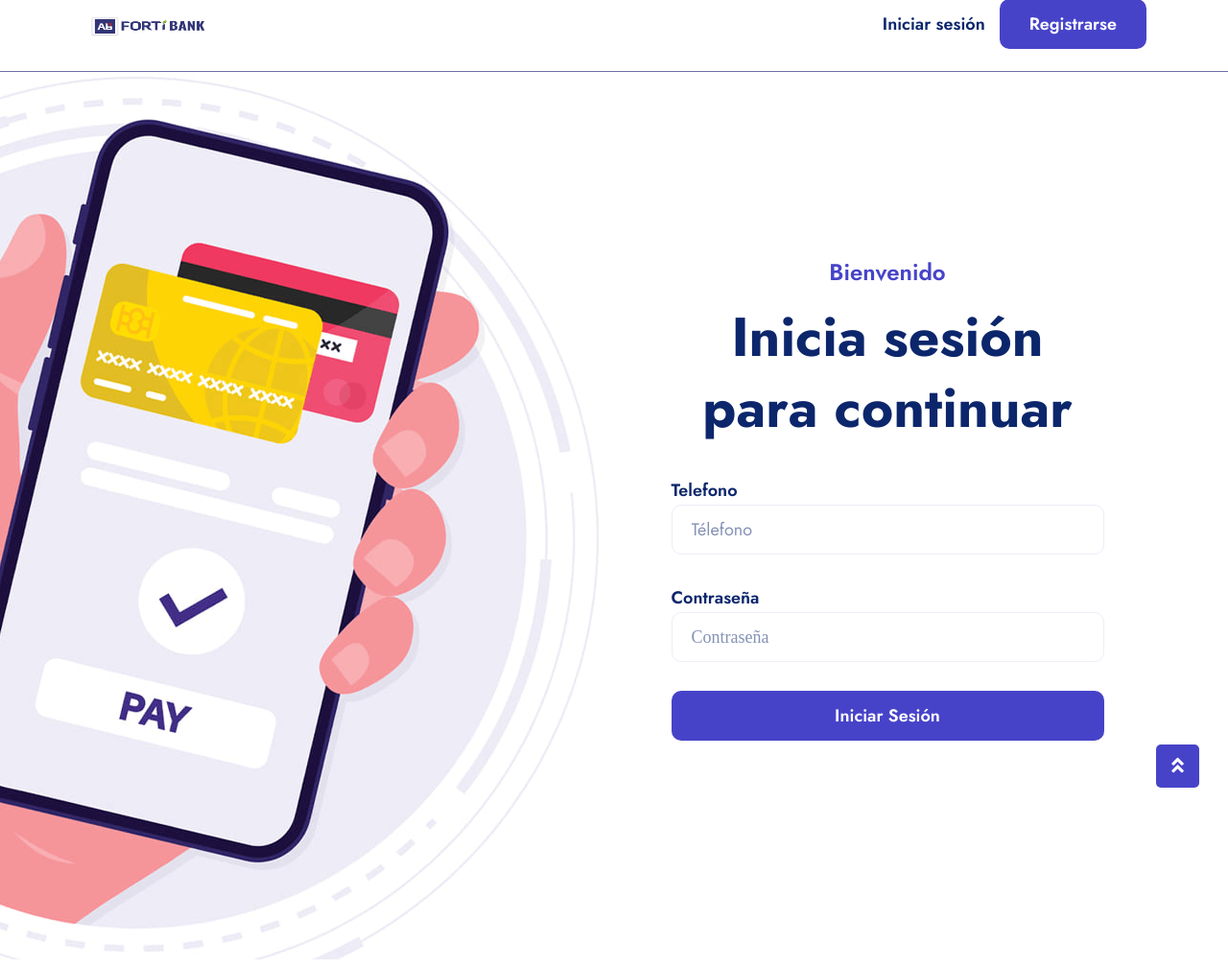
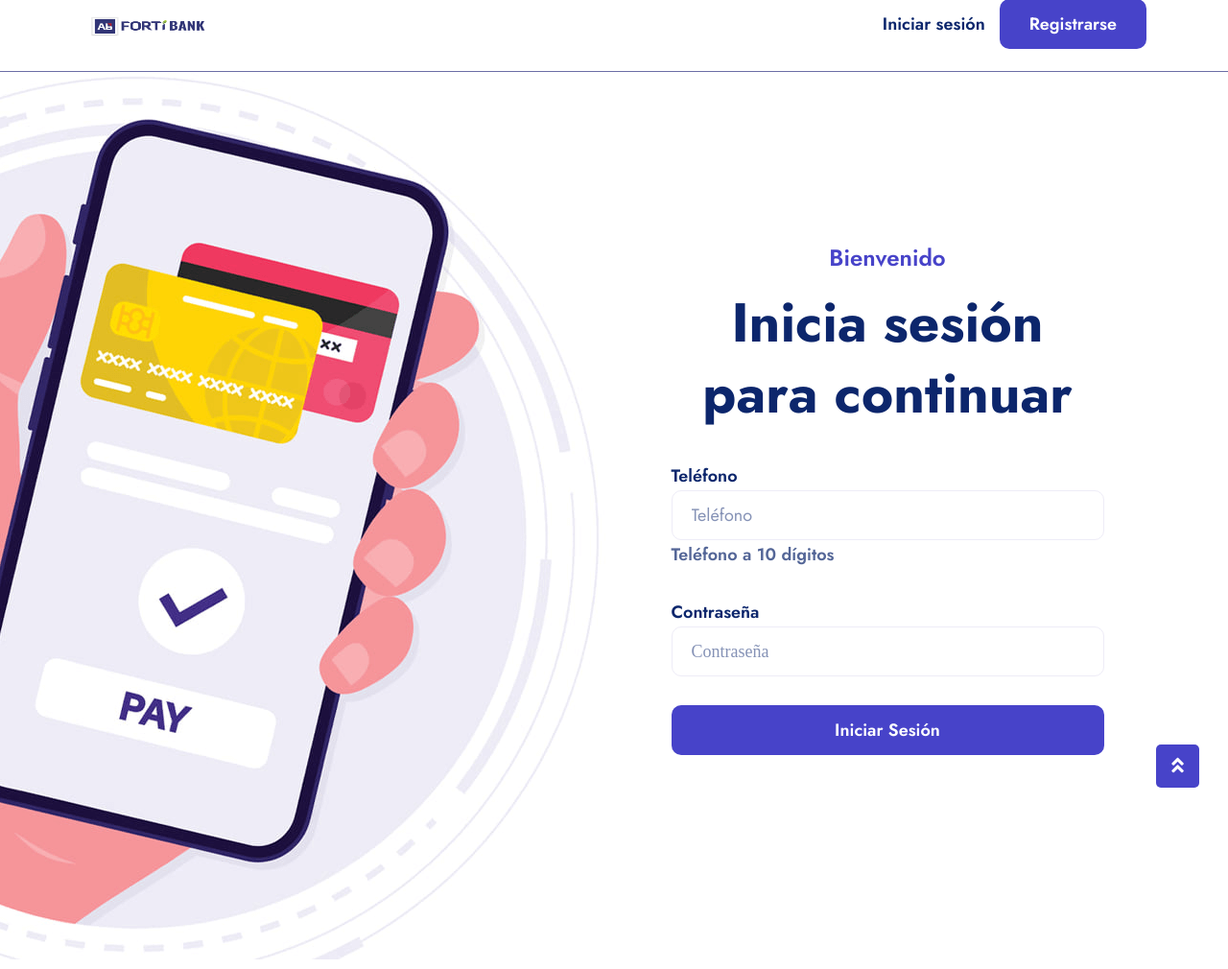
Before and after one commit to AlexhHr23/Fortibank, a Django app: page /user/sign-in in a window 1280 px wide. Shown: the part 24-1034 px from the top of the page at 96% size. Run offline with Django 4.2, Linux system fonts and the light colour scheme; some libraries are stand-ins or nearby versions.

Commit message:
Correcciones del Fond End

```diff
--- a/templates/userauths/sign-in.html
+++ b/templates/userauths/sign-in.html
@@ -28,8 +28,9 @@
                             <div class="row">
                                 <div class="col-12">
                                     <div class="single-input">
-                                        <label for="logemail">Telefono</label>
-                                        <input type="text" required name="phone_number" id="logemail" placeholder="Télefono" minlength="10" maxlength="10">
+                                        <label for="logemail">Teléfono</label>
+                                        <input type="text" required name="phone_number" id="logemail" placeholder="Teléfono" minlength="10" maxlength="10">
+                                        <p style="opacity: 0.7;">Teléfono a 10 dígitos</p>
                                     </div>
                                     <div class="single-input">
                                         <label for="logemail">Contraseña</label>
```
